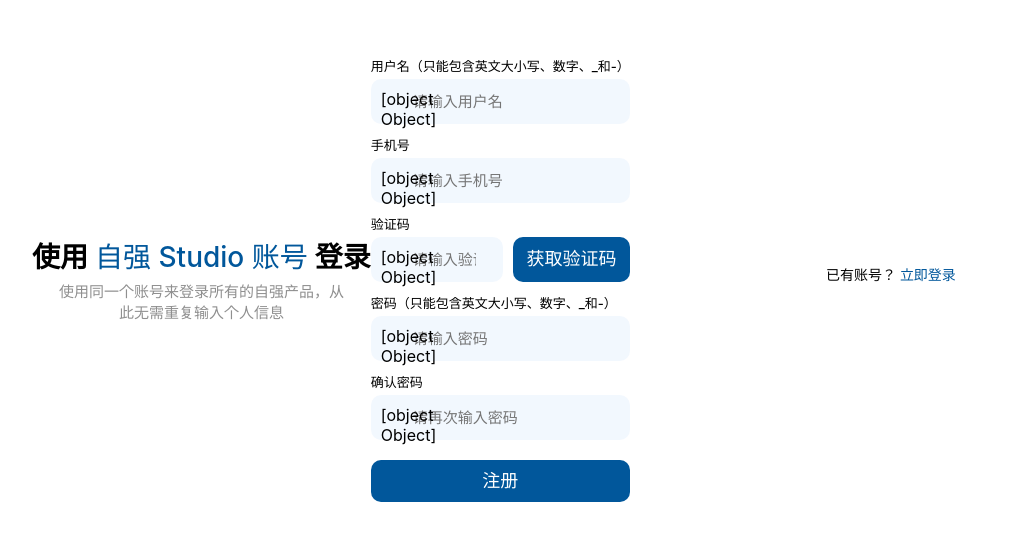
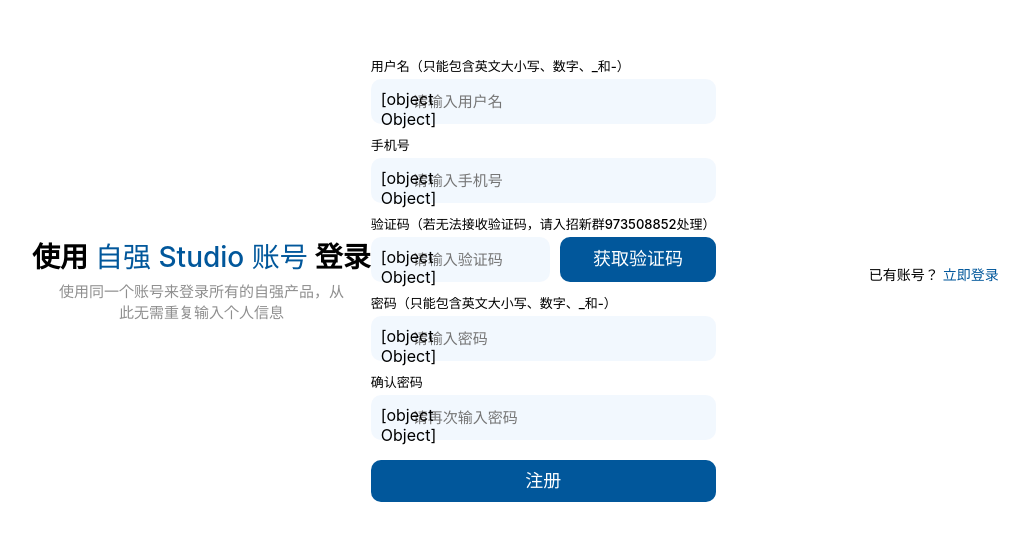
Before and after one commit to ZiqiangStudio/zq_auth_frontend, a Nuxt app: page /register in a window 1280 px wide. Shown: the part 131-672 px from the top of the page, without its empty margins (48-1077 px from the left). Built offline with nearby package versions, Linux system fonts and the light colour scheme.

Commit message:
fix: 增加无法收到验证码的处理方式说明

```diff
--- a/pages/register.vue
+++ b/pages/register.vue
@@ -35,7 +35,7 @@
       </z-input>
       <z-input
         v-model="sms"
-        label="验证码"
+        label="验证码（若无法接收验证码，请入招新群973508852处理）"
         minlength="6"
         maxlength="6"
         type="number"
```
